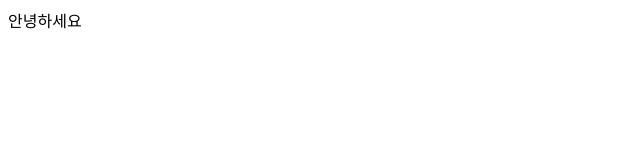
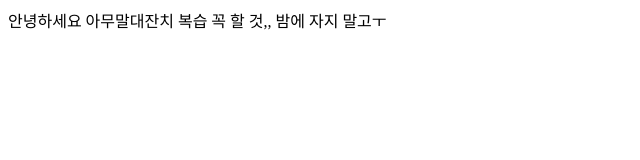
Before and after one commit to furaha707/git-practice3, a plain HTML site: page index.html in a window 1280 px wide. Shown: the whole page, without its empty margins (0-640 px from the left). Drawn offline with Linux system fonts and the light colour scheme.

Commit message:
develop updated

```diff
--- a/index.html
+++ b/index.html
@@ -6,6 +6,6 @@
 		<title>Document</title>
 	</head>
 	<body>
-		안녕하세요
+		안녕하세요 아무말대잔치 복습 꼭 할 것,, 밤에 자지 말고ㅜ
 	</body>
 </html>
```
